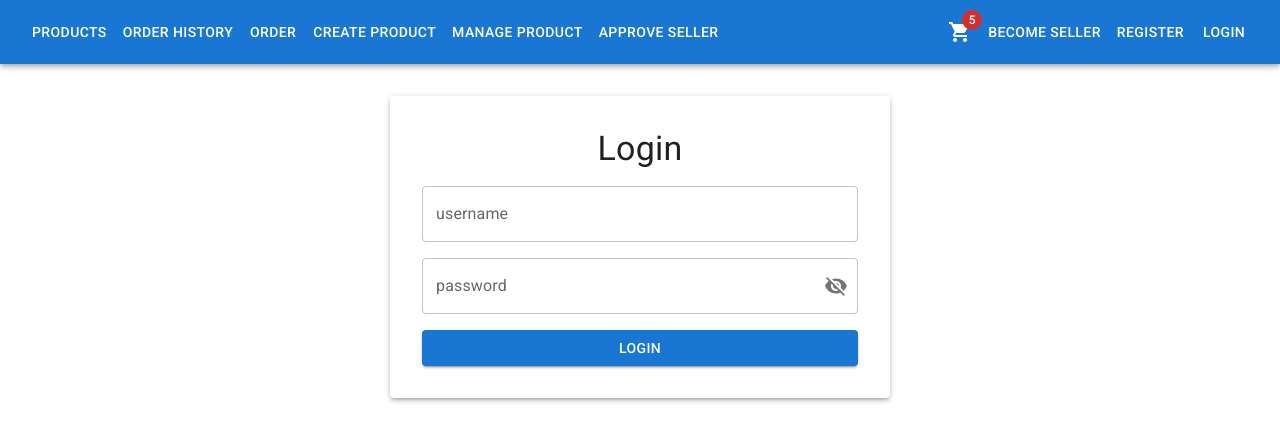
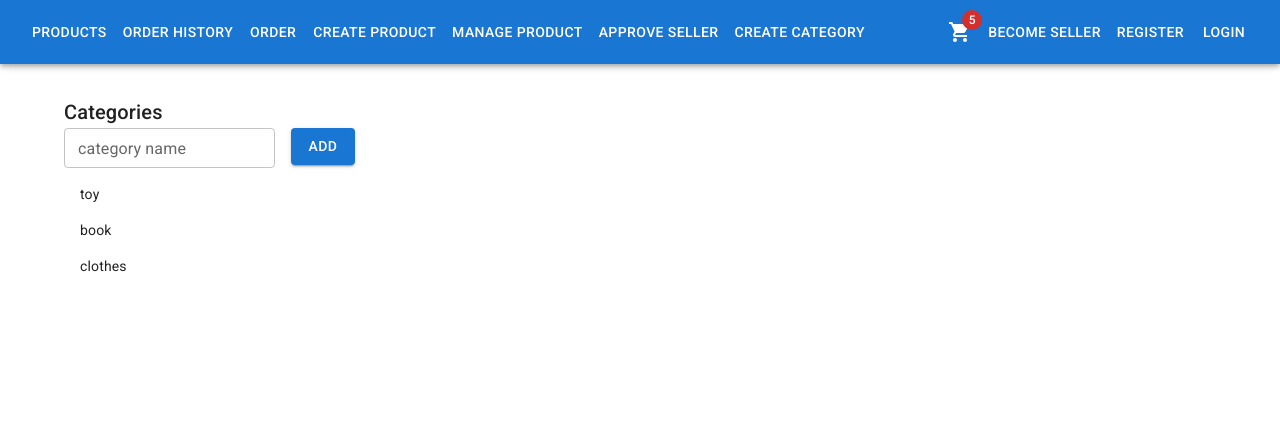
Before and after one commit to ToeToeAung/waa-project, a React (Create React App) app in the folder frontend/: page /admin/categories in a window 1280 px wide. Before the commit this address led to /login. Shown: the top 442 px of the page. Built offline with nearby package versions, Linux system fonts and the light colour scheme.

Commit message:
add create category component

```diff
--- a/frontend/src/App.js
+++ b/frontend/src/App.js
@@ -12,6 +12,7 @@ import { SellerEditProduct } from "./components/seller/SellerEditProduct"
 import { SellerAddProduct } from "./components/seller/SellerAddProduct"
 import { SellerOrders } from "./components/seller/SellerOrders"
 import { OrderHistory } from "./components/OrderHistory"
+import { CreateCategory } from "./components/admin/CreateCategory"
 
 function App() {
   return (
@@ -31,6 +32,7 @@ function App() {
             <Route path="/cart" element={<Cart />} />
             <Route path="/admin">
               <Route path="approve-seller" element={<ApproveSeller />} />
+              <Route path="categories" element={<CreateCategory />} />
             </Route>
             <Route path="/seller">
               <Route path="register" element={<Register role="seller" />} />
--- a/frontend/src/components/Navbar.js
+++ b/frontend/src/components/Navbar.js
@@ -1,4 +1,4 @@
-import Ract from "react"
+import React from "react"
 import { AppBar, Badge, Button, IconButton, Toolbar } from "@mui/material"
 import { Link } from "react-router-dom"
 import ShoppingCartIcon from "@mui/icons-material/ShoppingCart"
@@ -10,6 +10,7 @@ const routes = [
   { name: "create product", route: "/seller/products/new" },
   { name: "manage product", route: "/seller/products" },
   { name: "approve seller", route: "/admin/approve-seller" },
+  { name: "create category", route: "/admin/categories" },
 ]
 
 export function Navbar() {
--- /dev/null
+++ b/frontend/src/components/admin/CreateCategory.js
@@ -0,0 +1,40 @@
+import {
+  Box,
+  Button,
+  List,
+  ListItem,
+  TextField,
+  Typography,
+} from "@mui/material"
+import React from "react"
+
+const categories = [
+  { id: 1, name: "toy" },
+  { id: 2, name: "book" },
+  { id: 3, name: "clothes" },
+]
+
+export function CreateCategory() {
+  return (
+    <Box>
+      <Typography variant="h6">Categories</Typography>
+      <TextField label="category name" size="small" />
+      <Button sx={{ ml: 2 }} variant="contained">
+        Add
+      </Button>
+      <List>
+        {categories.map((c) => (
+          <Category key={c.id} category={c} />
+        ))}
+      </List>
+    </Box>
+  )
+}
+
+function Category({ category }) {
+  return (
+    <ListItem>
+      <Typography variant="body2">{category.name}</Typography>
+    </ListItem>
+  )
+}
```
